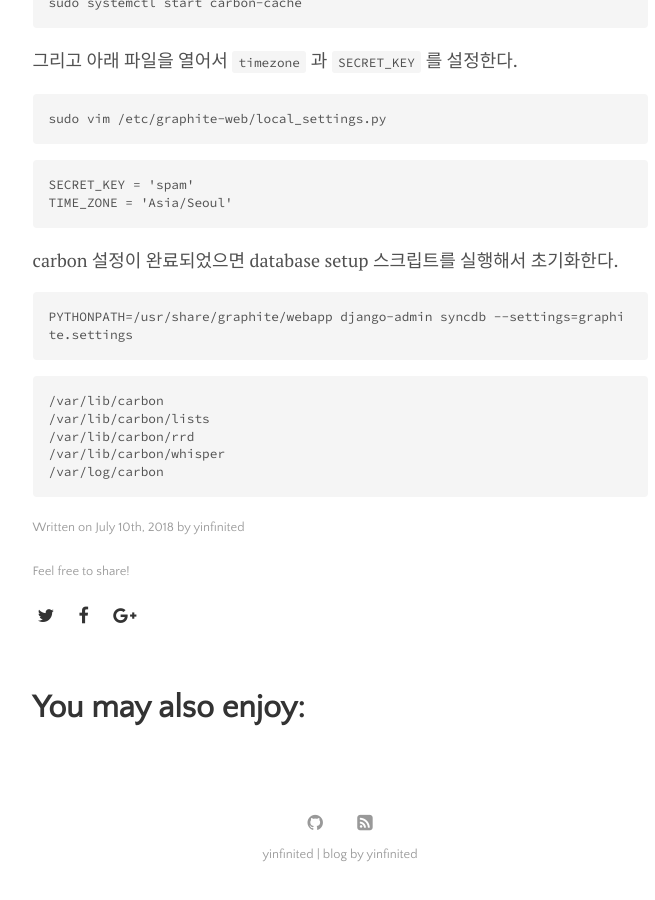
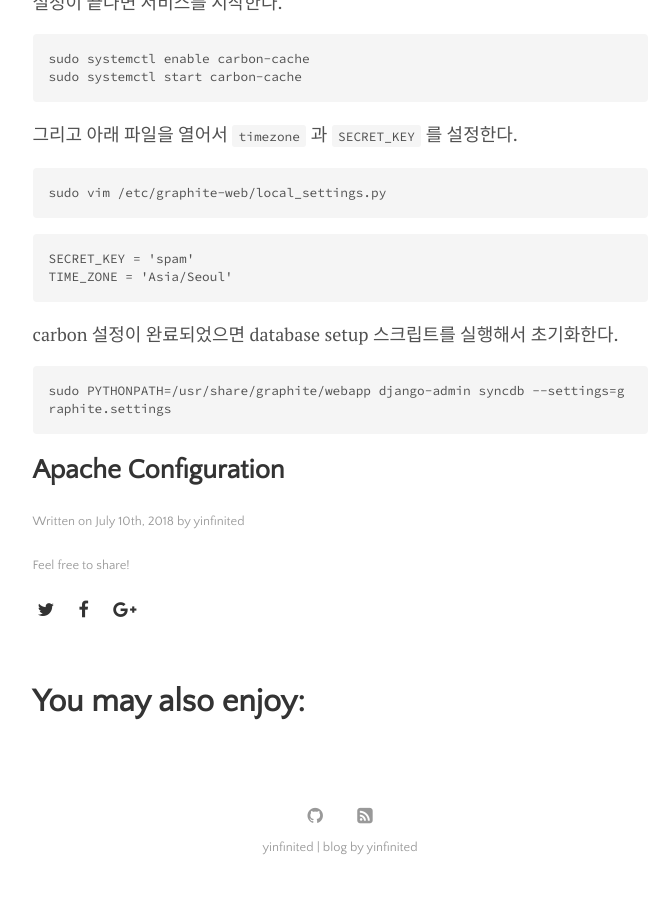
Before and after one commit to yinfinited/yinfinited.github.io, a Jekyll site: the page built from _posts/2018-07-10-graphite.md, in a window 1280 px wide and 900 px high, scrolled down 1212 px. Shown: the whole window, without its empty margins (300-955 px from the left). Built offline with Jekyll 4.4.1, drawn with Linux system fonts in a browser that asks for light colours; our own code applies the rules of GitHub Pages for plain Markdown files; some of the changed text lies outside the part shown.

Commit message:
Update 2018-07-10-graphite.md

````diff
--- a/_posts/2018-07-10-graphite.md
+++ b/_posts/2018-07-10-graphite.md
@@ -1,3 +1,6 @@
+
+참고: https://www.vultr.com/docs/how-to-install-and-configure-graphite-on-centos-7
+
 
 Graphite는 데이터를 수집하는 툴
 
@@ -61,13 +64,7 @@ TIME_ZONE = 'Asia/Seoul'
 carbon 설정이 완료되었으면 database setup 스크립트를 실행해서 초기화한다.
 
 ```
-PYTHONPATH=/usr/share/graphite/webapp django-admin syncdb --settings=graphite.settings
+sudo PYTHONPATH=/usr/share/graphite/webapp django-admin syncdb --settings=graphite.settings
 ```
 
-```
-/var/lib/carbon
-/var/lib/carbon/lists
-/var/lib/carbon/rrd
-/var/lib/carbon/whisper
-/var/log/carbon
-```
+## Apache Configuration
````
